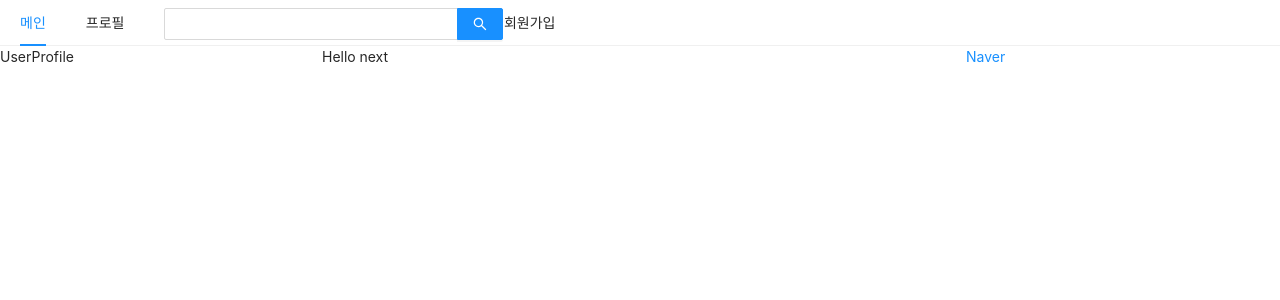
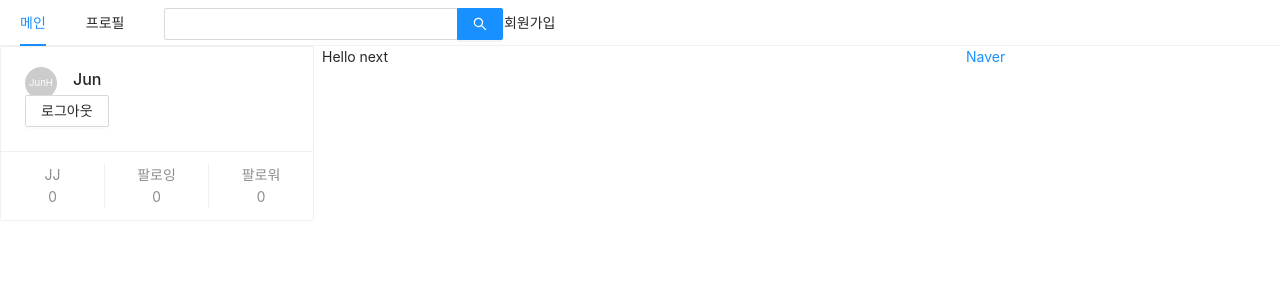
Before and after one commit to JunH-K/react-next, a Next.js app in the folder front/: page / in a window 1280 px wide. Both pictures are taken after typing "Sample", "Sample" into the empty fields and a click on the button "로그인". Shown: the top 300 px of the page. Built offline with nearby package versions, Linux system fonts and the light colour scheme.

Commit message:
feat : 로그아웃버튼 액션 연결

```diff
--- a/front/components/UserProfile.js
+++ b/front/components/UserProfile.js
@@ -1,5 +1,28 @@
-const UserProfile = () => {
-  return 'UserProfile';
+import React, { useCallback } from 'react';
+import { Card, Avatar, Button } from 'antd';
+
+const UserProfile = ({ setIsLoggedIn }) => {
+  const onLogOut = useCallback(() => {
+    setIsLoggedIn(false);
+  });
+  return (
+    <Card
+      actions={[
+        <div key="twit">
+          JJ <br />0
+        </div>,
+        <div key="followings">
+          팔로잉 <br />0
+        </div>,
+        <div key="follower">
+          팔로워 <br />0
+        </div>,
+      ]}
+    >
+      <Card.Meta avatar={<Avatar>JunH</Avatar>} title="Jun" />
+      <Button onClick={onLogOut}>로그아웃</Button>
+    </Card>
+  );
 };
 
 export default UserProfile;
```
